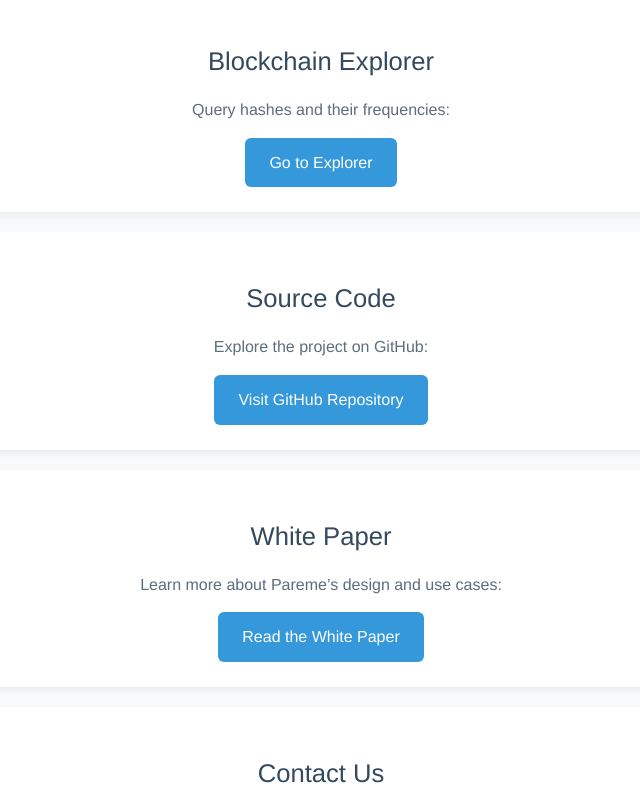
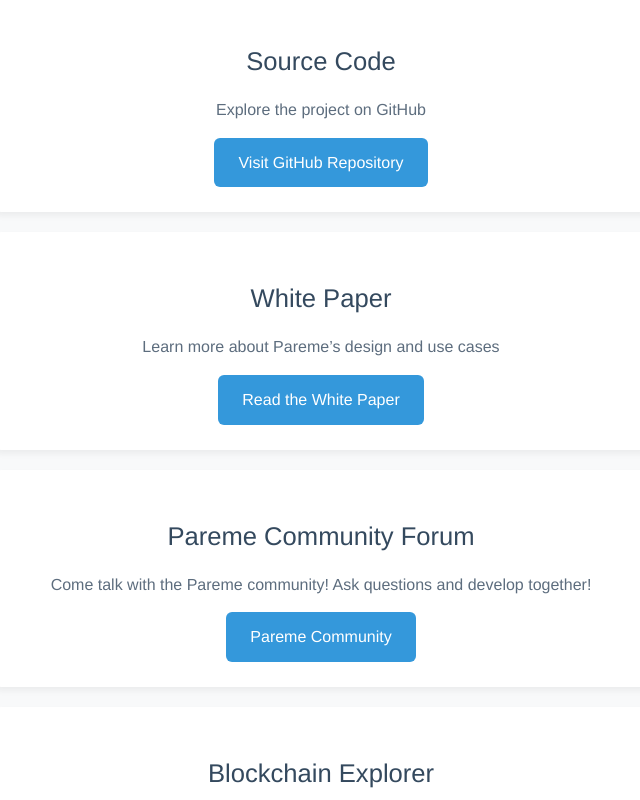
Before and after one commit to radikalreems/pareme.org, a React (Vite) app: page / in a window 1280 px wide. Shown: the part 420-1220 px from the top of the page, without its empty margins (319-959 px from the left). Built offline with nearby package versions, Linux system fonts and the light colour scheme.

Commit message:
added forum link

```diff
--- a/src/App.jsx
+++ b/src/App.jsx
@@ -24,17 +24,10 @@
           </p>
         </section>
 
-        {/* Explorer Link Section*/}
-        <section className="section explorer">
-          <h2>Blockchain Explorer</h2>
-          <p>Query hashes and their frequencies:</p>
-          <Link to="/explorer" className="button">Go to Explorer</Link>
-        </section>
-
         {/* GitHub Link Section */}
         <section className="section github">
           <h2>Source Code</h2>
-          <p>Explore the project on GitHub:</p>
+          <p>Explore the project on GitHub</p>
           <a
             href="https://github.com/radikalreems/pareme"
             target="_blank"
@@ -48,7 +41,7 @@
         {/* White Paper Link Section */}
         <section className="section whitepaper">
           <h2>White Paper</h2>
-          <p>Learn more about Pareme’s design and use cases:</p>
+          <p>Learn more about Pareme’s design and use cases</p>
           <a
             href="/pareme-whitepaper.pdf"
             target="_blank"
@@ -57,6 +50,27 @@
           >
             Read the White Paper
           </a>
+        </section>
+
+        {/* Forum Link Section */}
+        <section className="section forum">
+          <h2>Pareme Community Forum</h2>
+          <p>Come talk with the Pareme community! Ask questions and develop together!</p>
+          <a
+            href="https://pareme.discourse.group"
+            target="_blank"
+            rel="noopener noreferrer"
+            className="button"
+          >
+            Pareme Community
+          </a>
+        </section>
+
+        {/* Explorer Link Section*/}
+        <section className="section explorer">
+          <h2>Blockchain Explorer</h2>
+          <p>Query hashes and their frequencies</p>
+          <Link to="/explorer" className="button">Go to Explorer</Link>
         </section>
 
         {/* Contact Section */}
```
